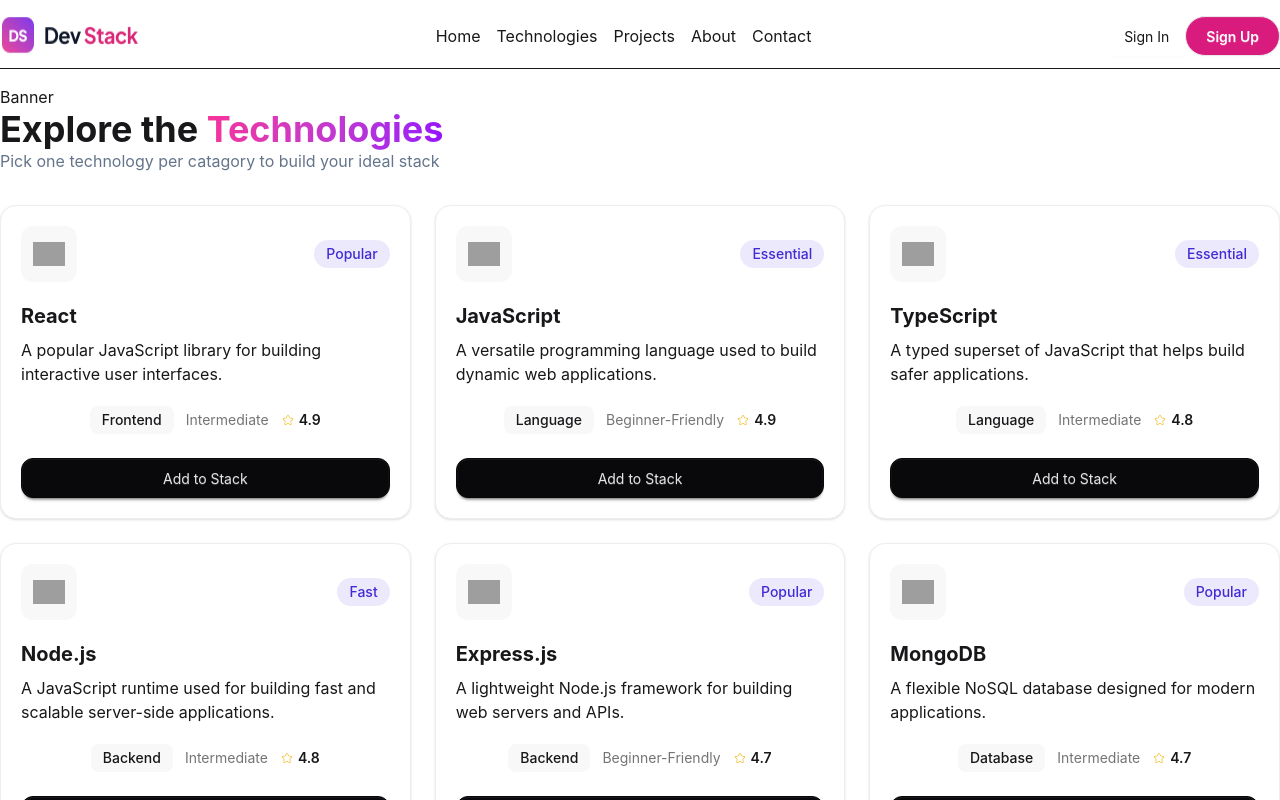
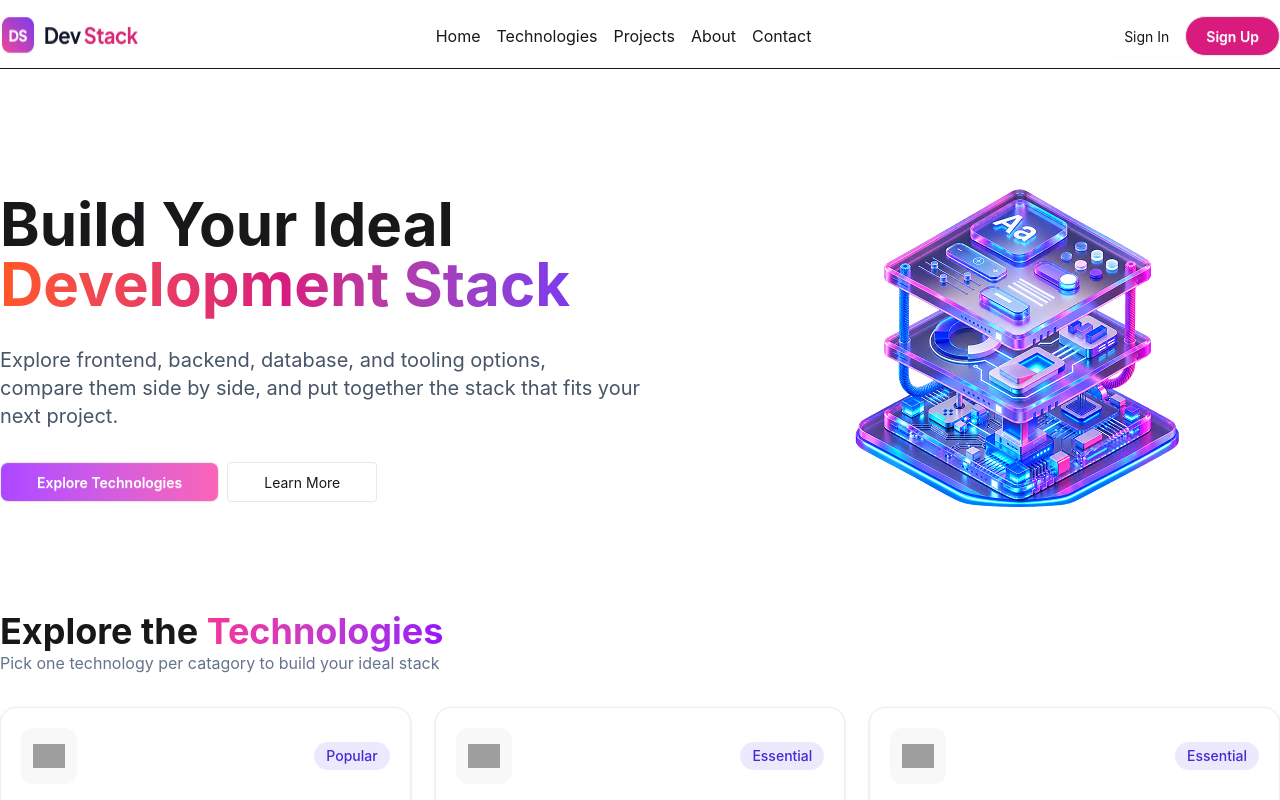
Before and after one commit to subongkarchakma/Dev-Stack-App, a React (Vite) app: page / in a window 1280 px wide. Shown: the top 800 px of the page. Built offline with nearby package versions, Linux system fonts and the light colour scheme; grey boxes are pictures that could not be loaded.

Commit message:
hero section added wth gradient touch

```diff
--- a/src/components/Banner.tsx
+++ b/src/components/Banner.tsx
@@ -1,9 +1,34 @@
 import React from 'react';
-import logo from "../assets/banner-stack.png"
+import logo from '../assets/banner-stack.png';
 
 const Banner = () => {
   return (
- <h2>Banner</h2>
+    <div className="container mx-auto flex items-center justify-between ">
+      <div>
+        <h1 className="text-6xl font-bold">
+          Build Your Ideal <br />{' '}
+          <span className="bg-linear-to-r from-[#FF5722] via-[#D81B7E] to-[#7C3AED] bg-clip-text text-transparent">
+            Development Stack
+          </span>
+        </h1>
+        <p className="py-8 text-xl text-[#475569]">
+          Explore frontend, backend, database, and tooling options, <br />{' '}
+          compare them side by side, and put together the stack that fits your{' '}
+          <br /> next project.
+        </p>
+        <div className="flex gap-2">
+          <button className="btn px-9 py-3 rounded-lg text-white bg-linear-to-r from-purple-500 to-pink-400  ">
+            Explore Technologies
+          </button>
+          <button className="btn rounded font-normal px-9 py-3 bg-[#FFFFFF]">
+            Learn More
+          </button>
+        </div>
+      </div>
+      <div>
+        <img src={logo} alt="" />
+      </div>
+    </div>
   );
 };
 
```
